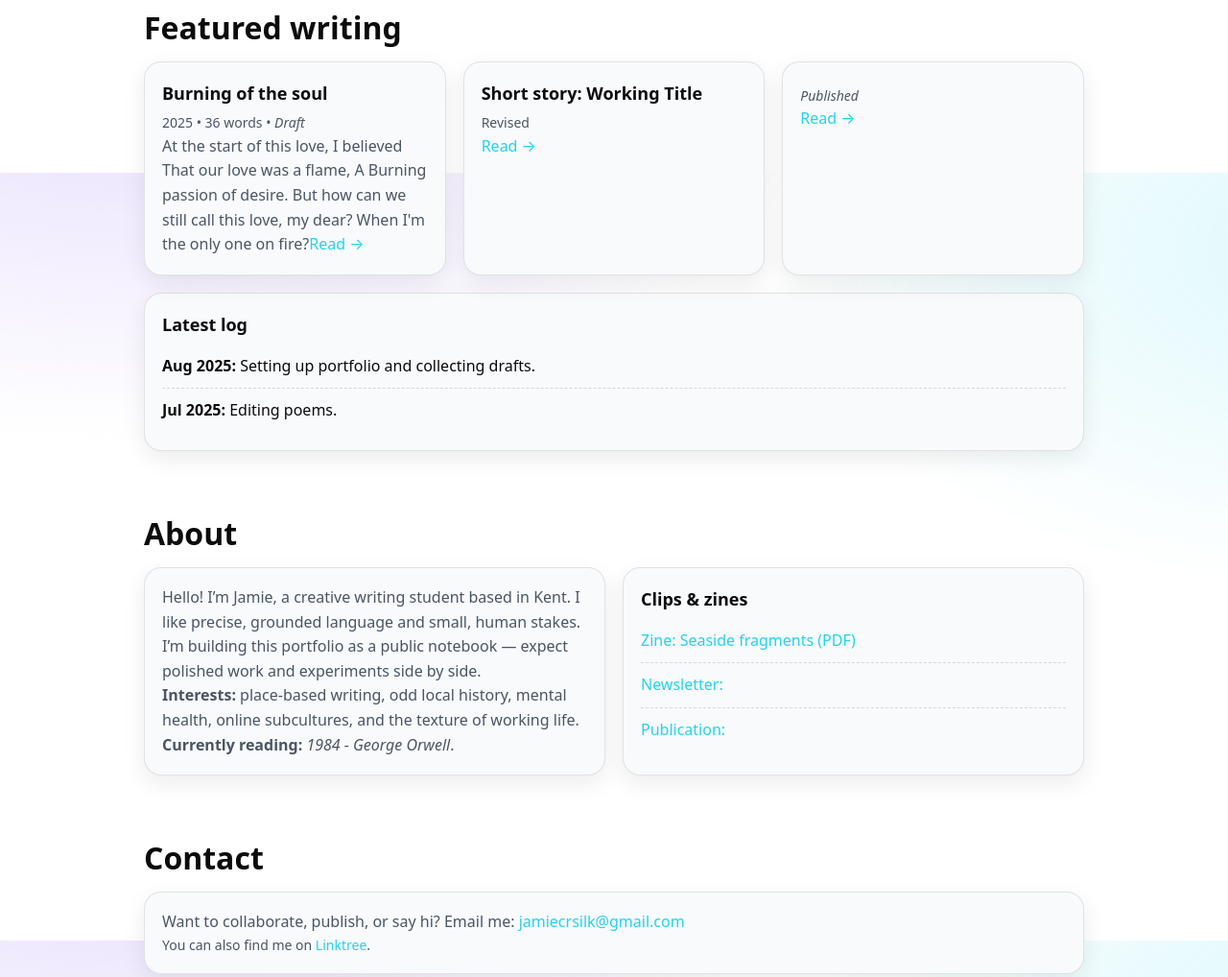
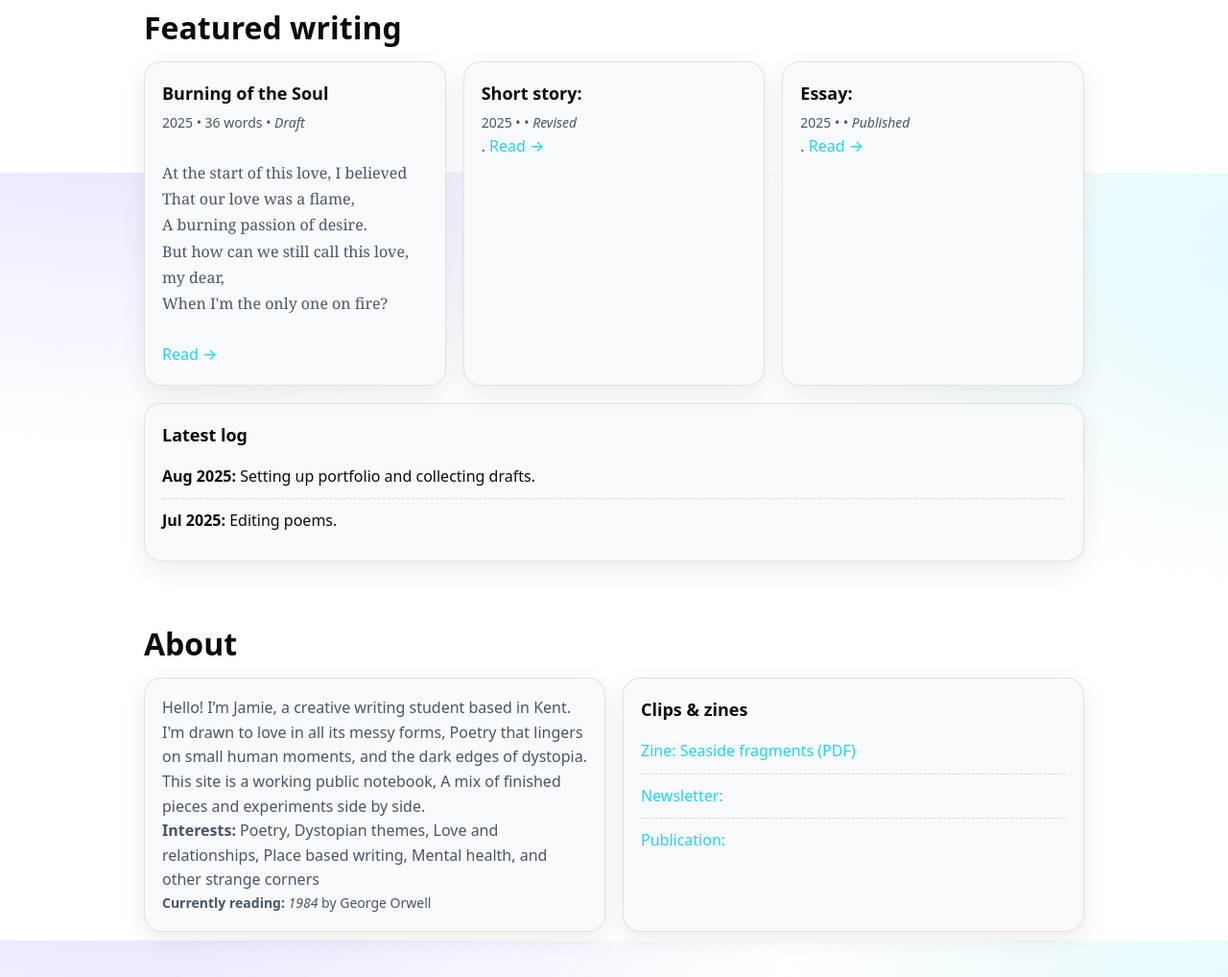
Before and after one commit to jamiesilk/jamie-portfolio, a plain HTML site: page index.html in a window 1280 px wide. Shown: the part 620-1638 px from the top of the page at 96% size. Drawn offline with Linux system fonts and the light colour scheme.

Commit message:
Update index.html

```diff
--- a/index.html
+++ b/index.html
@@ -64,6 +64,16 @@
 
     /* Accessibility helpers */
     .sr-only{ position:absolute; width:1px; height:1px; padding:0; margin:-1px; overflow:hidden; clip:rect(0,0,0,0); white-space:nowrap; border:0; }
+    /* poem formatting */
+    .poem {
+      white-space: pre-wrap; /* preserve line breaks */
+      font-family: Georgia, "Times New Roman", serif;
+      line-height: 1.7;
+      font-size: 1rem;
+      color: var(--fg);
+      margin: .5rem 0 0;
+    }
+    .poem .attribution { color: var(--muted); font-style: italic; }
   </style>
 </head>
 <body>
@@ -97,7 +107,7 @@
         </div>
         <div class="cta">
           <a class="btn" href="#work">Read my work →</a>
-          <a class="btn alt" href="https://linktr.ee/YOUR_LINKTREE" target="_blank" rel="noopener">Linktree</a>
+          <a class="btn alt" href="https://linktr.ee/JamieSilk" target="_blank" rel="noopener">Linktree</a>
         </div>
       </div>
     </section>
@@ -106,19 +116,26 @@
       <h2>Featured writing</h2>
       <div class="grid" role="list">
         <article class="card" role="listitem">
-          <h3>Burning of the soul</h3>
+          <h3>Burning of the Soul</h3>
           <p class="meta">2025 • 36 words • <em>Draft</em></p>
-          <p>At the start of this love, I believed That our love was a flame, A Burning passion of desire. But how can we still call this love, my dear? When I'm the only one on fire?<a href="#">Read →</a></p>
-        </article>
-        <article class="card" role="listitem">
-          <h3>Short story: Working Title</h3>
-          <p class="meta"<em>Revised</em></p>
+          <p class="poem">
+At the start of this love, I believed
+That our love was a flame,
+A burning passion of desire.
+But how can we still call this love, my dear,
+When I'm the only one on fire?
+          </p>
           <p><a href="#">Read →</a></p>
         </article>
         <article class="card" role="listitem">
-          <h3></h3>
-          <p class="meta"><em>Published</em></p>
-          <p><a href="#">Read →</a></p>
+          <h3>Short story: </h3>
+          <p class="meta">2025 •  • <em>Revised</em></p>
+          <p>. <a href="#">Read →</a></p>
+        </article>
+        <article class="card" role="listitem">
+          <h3>Essay:</h3>
+          <p class="meta">2025 •  • <em>Published</em></p>
+          <p>. <a href="#">Read →</a></p>
         </article>
       </div>
 
@@ -135,9 +152,9 @@
       <h2>About</h2>
       <div class="grid">
         <div class="card">
-          <p>Hello! I’m Jamie, a creative writing student based in Kent. I like precise, grounded language and small, human stakes. I’m building this portfolio as a public notebook — expect polished work and experiments side by side.</p>
-          <p><strong>Interests:</strong> place‑based writing, odd local history, mental health, online subcultures, and the texture of working life.</p>
-          <p><strong>Currently reading:</strong> <em>1984 - George Orwell</em>.</p>
+          <p>Hello! I’m Jamie, a creative writing student based in Kent. I'm drawn to love in all its messy forms, Poetry that lingers on small human moments, and the dark edges of dystopia. This site is a working public notebook, A mix of finished pieces and experiments side by side.</p>
+          <p><strong>Interests:</strong> Poetry, Dystopian themes, Love and relationships, Place based writing, Mental health, and other strange corners</p>
+          <p class="meta"><strong>Currently reading:</strong> <em>1984</em> by George Orwell</p>
         </div>
         <div class="card">
           <h3>Clips & zines</h3>
@@ -154,7 +171,7 @@
       <h2>Contact</h2>
       <div class="card">
         <p>Want to collaborate, publish, or say hi? Email me: <a href="mailto:jamiecrsilk@gmail.com">jamiecrsilk@gmail.com</a></p>
-        <p class="meta">You can also find me on <a href="linktr.ee/JamieSilk" target="_blank" rel="noopener">Linktree</a>.</p>
+        <p class="meta">You can also find me on <a href="https://linktr.ee/JamieSilk" aria-label="Linktree"get="_blank" rel="noopener">Linktree</a>.</p>
       </div>
     </section>
 
@@ -164,12 +181,7 @@
         <div style="display:flex;justify-content:space-between;align-items:center;gap:12px;flex-wrap:wrap">
           <p>© <span id="year"></span> Jamie Silk. Built with plain HTML/CSS and hosted free.</p>
           <div class="social" aria-label="Social links">
-            <a href="https://github.com/YOUR_GITHUB" aria-label="GitHub (opens in new tab)" target="_blank" rel="noopener" title="GitHub">
-              <svg width="20" height="20" viewBox="0 0 24 24" fill="currentColor" aria-hidden="true"><path d="M12 .5a12 12 0 0 0-3.793 23.4c.6.11.82-.26.82-.58v-2.02c-3.338.73-4.04-1.61-4.04-1.61-.546-1.39-1.333-1.76-1.333-1.76-1.09-.75.082-.73.082-.73 1.205.09 1.84 1.23 1.84 1.23 1.07 1.83 2.807 1.3 3.492.99.108-.79.42-1.3.76-1.6-2.665-.3-5.466-1.33-5.466-5.9 0-1.3.47-2.36 1.23-3.19-.123-.3-.534-1.52.117-3.18 0 0 1.006-.32 3.3 1.22a11.4 11.4 0 0 1 6.006 0c2.29-1.54 3.295-1.22 3.295-1.22.653 1.66.242 2.88.12 3.18.764.83 1.226 1.89 1.226 3.19 0 4.59-2.807 5.6-5.48 5.9.43.37.81 1.11.81 2.24v3.32c0 .32.214.7.825.58A12 12 0 0 0 12 .5Z"/></svg>
-            </a>
-            <a href="https://twitter.com/YOUR_TWITTER" aria-label="X/Twitter (opens in new tab)" target="_blank" rel="noopener" title="Twitter">
-              <svg width="20" height="20" viewBox="0 0 24 24" fill="currentColor" aria-hidden="true"><path d="M14.5 10.8 21.2 3h-1.6l-5.8 6.7L8.8 3H3l6.9 10L3 21h1.6l6-7 5 7H21l-6.5-10.2Zm-2.1 2.4-.7-.9-5.5-7.6H8l4.4 6 .7.9 5.9 8.1h-1.9l-4.7-6.5Z"/></svg>
-            </a>
+
           </div>
         </div>
       </div>
```
